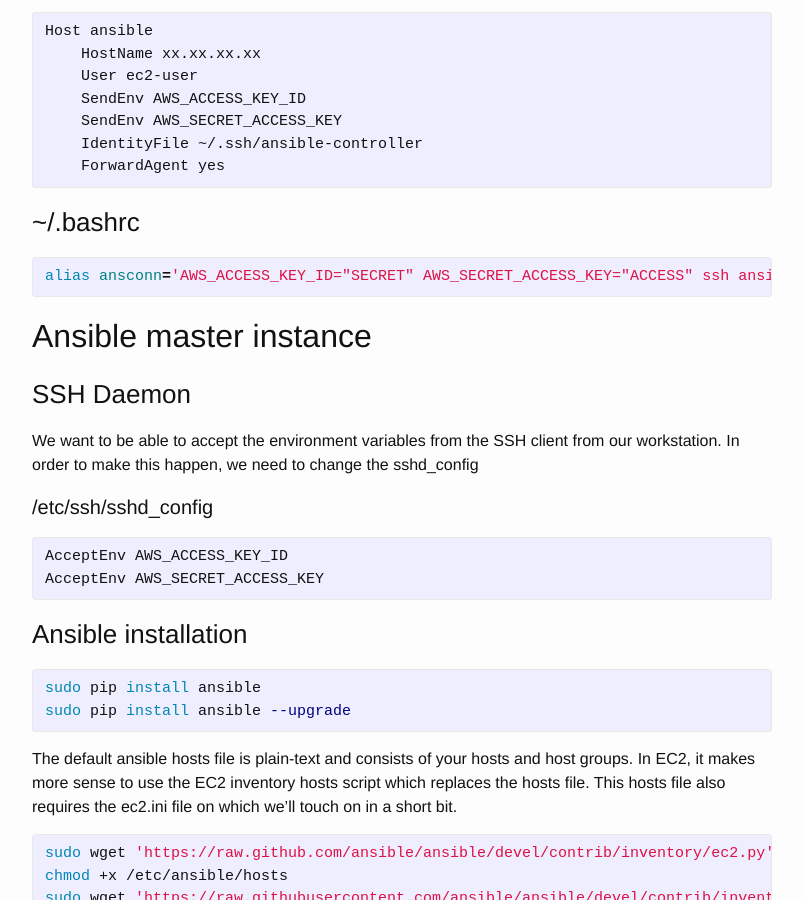
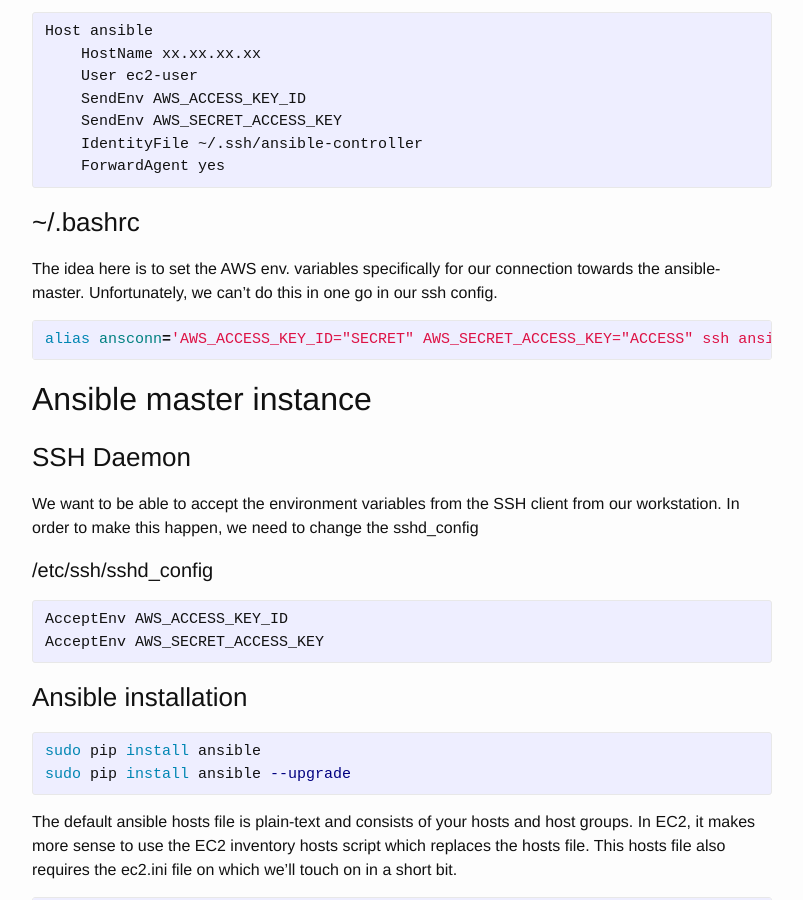
Before and after one commit to Kaurin/kaurin.github.io, a Jekyll site: the page built from _posts/2015-12-27-ansible-ec2.markdown, in a window 1280 px wide and 900 px high, scrolled down 1823 px. Shown: the whole window, without its empty margins (238-1041 px from the left). Built offline with Jekyll 4.4.1, drawn with Linux system fonts in a browser that asks for light colours.

Commit message:
Added an explanation on bashrc

```diff
--- a/_posts/2015-12-27-ansible-ec2.markdown
+++ b/_posts/2015-12-27-ansible-ec2.markdown
@@ -80,6 +80,8 @@
 
 ### ~/.bashrc
 
+The idea here is to set the AWS env. variables specifically for our connection towards the ansible-master. Unfortunately, we can't do this in one go in our ssh config.
+
 {% highlight bash %}
 alias ansconn='AWS_ACCESS_KEY_ID="SECRET" AWS_SECRET_ACCESS_KEY="ACCESS" ssh ansible'
 {% endhighlight %}
```
Also changed, not shown: 2 other files.
